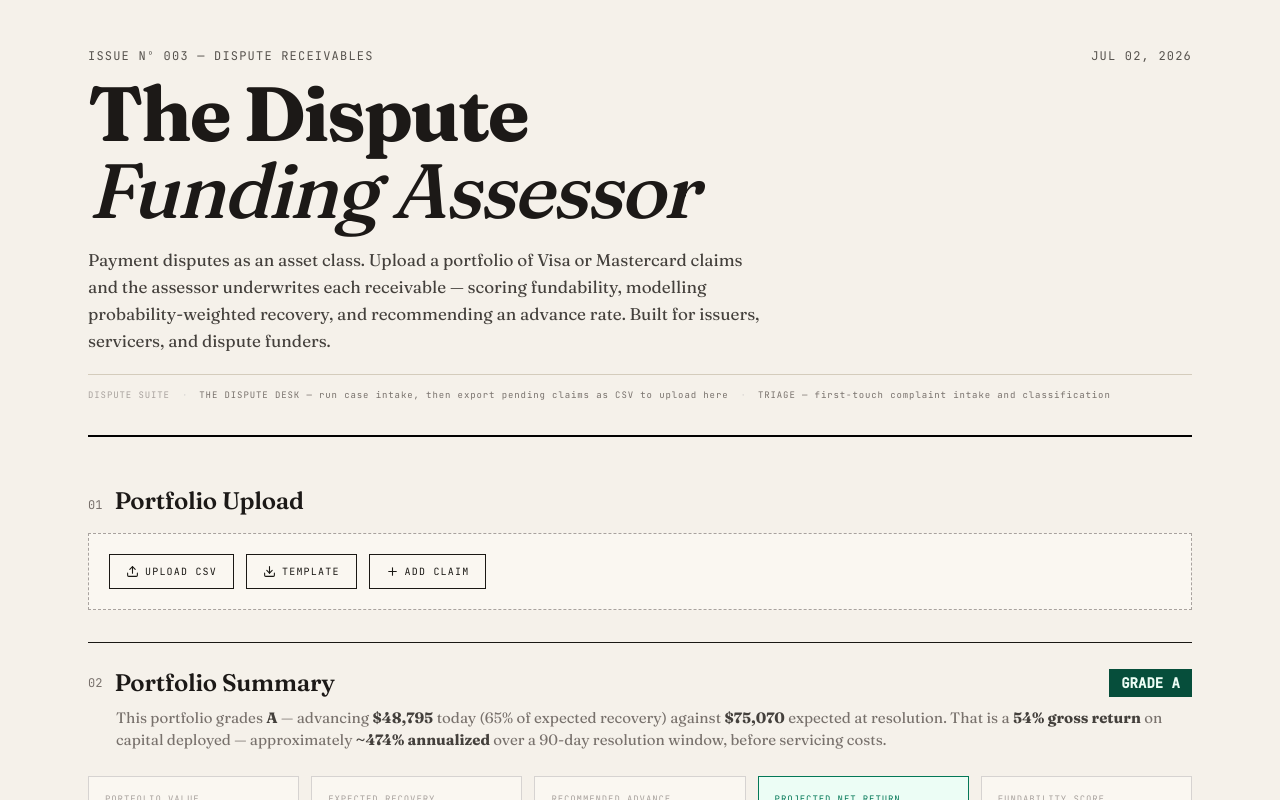
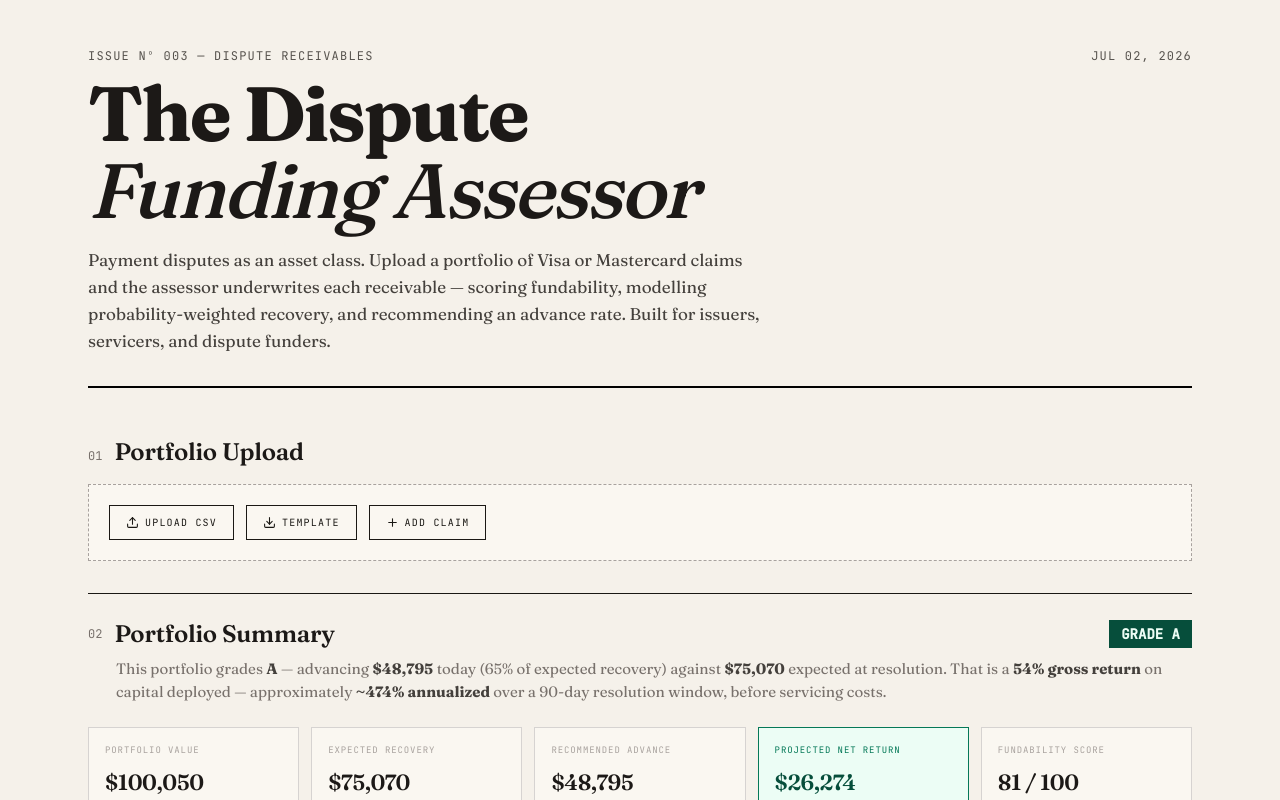
Before and after one commit to i0date/dispute-funding-assessor, a React (Vite) app: page / in a window 1280 px wide. Shown: the top 800 px of the page. Built offline with nearby package versions, Linux system fonts and the light colour scheme.

Commit message:
Remove dispute suite information section
Removed unnecessary div containing dispute suite information.

```diff
--- a/src/DisputeFundingAssessor.jsx
+++ b/src/DisputeFundingAssessor.jsx
@@ -582,13 +582,6 @@ export default function DisputeFundingAssessor() {
           <p className="display-font text-stone-700 mt-4 max-w-2xl" style={{ fontSize:"clamp(14px,1.8vw,17px)", lineHeight:"1.6" }}>
             Payment disputes as an asset class. Upload a portfolio of Visa or Mastercard claims and the assessor underwrites each receivable — scoring fundability, modelling probability-weighted recovery, and recommending an advance rate. Built for issuers, servicers, and dispute funders.
           </p>
-          <div className="flex items-center flex-wrap gap-x-3 gap-y-1 mt-5" style={{ borderTop:"1px solid #D4CCBC", paddingTop:"14px" }}>
-            <span className="mono-font text-[9px] tracking-widest text-stone-400">DISPUTE SUITE</span>
-            <span className="mono-font text-[9px] text-stone-300">·</span>
-            <span className="mono-font text-[9px] tracking-widest text-stone-500">THE DISPUTE DESK — run case intake, then export pending claims as CSV to upload here</span>
-            <span className="mono-font text-[9px] text-stone-300">·</span>
-            <span className="mono-font text-[9px] tracking-widest text-stone-500">TRIAGE — first-touch complaint intake and classification</span>
-          </div>
         </div>
 
         {/* ── Step 01 — Portfolio Upload ── */}
```
